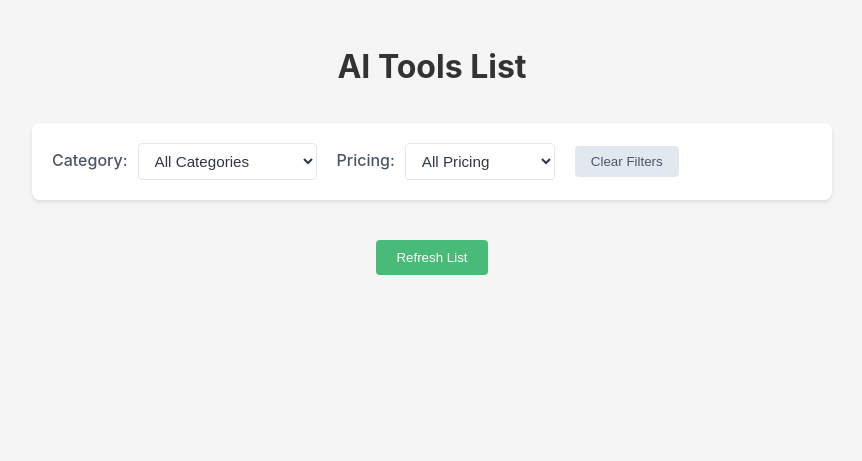
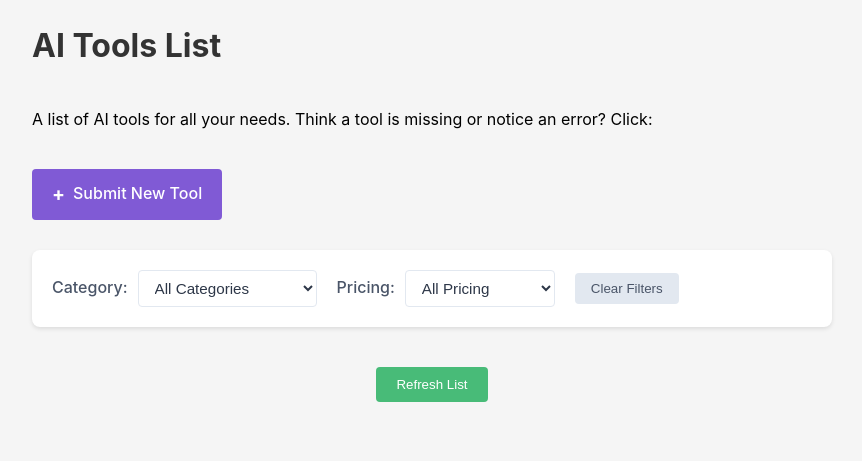
Before and after one commit to nishaand12/ai-toolbox, a plain HTML site: page index.html in a window 1280 px wide. Shown: the whole page, without its empty margins (208-1070 px from the left). Drawn offline with Linux system fonts and the light colour scheme; no server answers.

Commit message:
Add submit new tool button to homepage

```diff
--- a/index.html
+++ b/index.html
@@ -7,7 +7,15 @@
     <link rel="stylesheet" href="styles.css">
 </head>
 <body>
-    <h1>AI Tools List</h1>
+    <div class="header-container">
+        <h1>AI Tools List</h1>
+        <p>A list of AI tools for all your needs. Think a tool is missing or notice an error? Click:</p>
+        <a href="https://docs.google.com/forms/d/e/1FAIpQLSdQepNUdksqutyjO2Y09USjbyx3CUn5uAwnRn3IOPyhCbzd0A/viewform?usp=dialog"
+           class="submit-button"
+           target="_blank">
+            Submit New Tool
+        </a>
+    </div>
 
     <div class="filters-container">
         <div class="filter-group">
--- a/styles.css
+++ b/styles.css
@@ -8,10 +8,41 @@ body {
     background-color: #f5f5f5;
 }
 
+.header-container {
+    display: flex;
+    justify-content: space-between;
+    align-items: center;
+    margin-bottom: 30px;
+    flex-wrap: wrap;
+    gap: 20px;
+}
+
 h1 {
     color: #333;
-    text-align: center;
-    margin-bottom: 30px;
+    margin: 0;
+}
+
+.submit-button {
+    background-color: #805ad5;
+    color: white;
+    padding: 10px 20px;
+    border-radius: 4px;
+    text-decoration: none;
+    transition: background-color 0.2s;
+    font-weight: 500;
+    display: inline-flex;
+    align-items: center;
+    gap: 8px;
+}
+
+.submit-button:hover {
+    background-color: #6b46c1;
+}
+
+.submit-button::before {
+    content: "+";
+    font-size: 1.2em;
+    font-weight: bold;
 }
 
 /* Filter styles */
```
